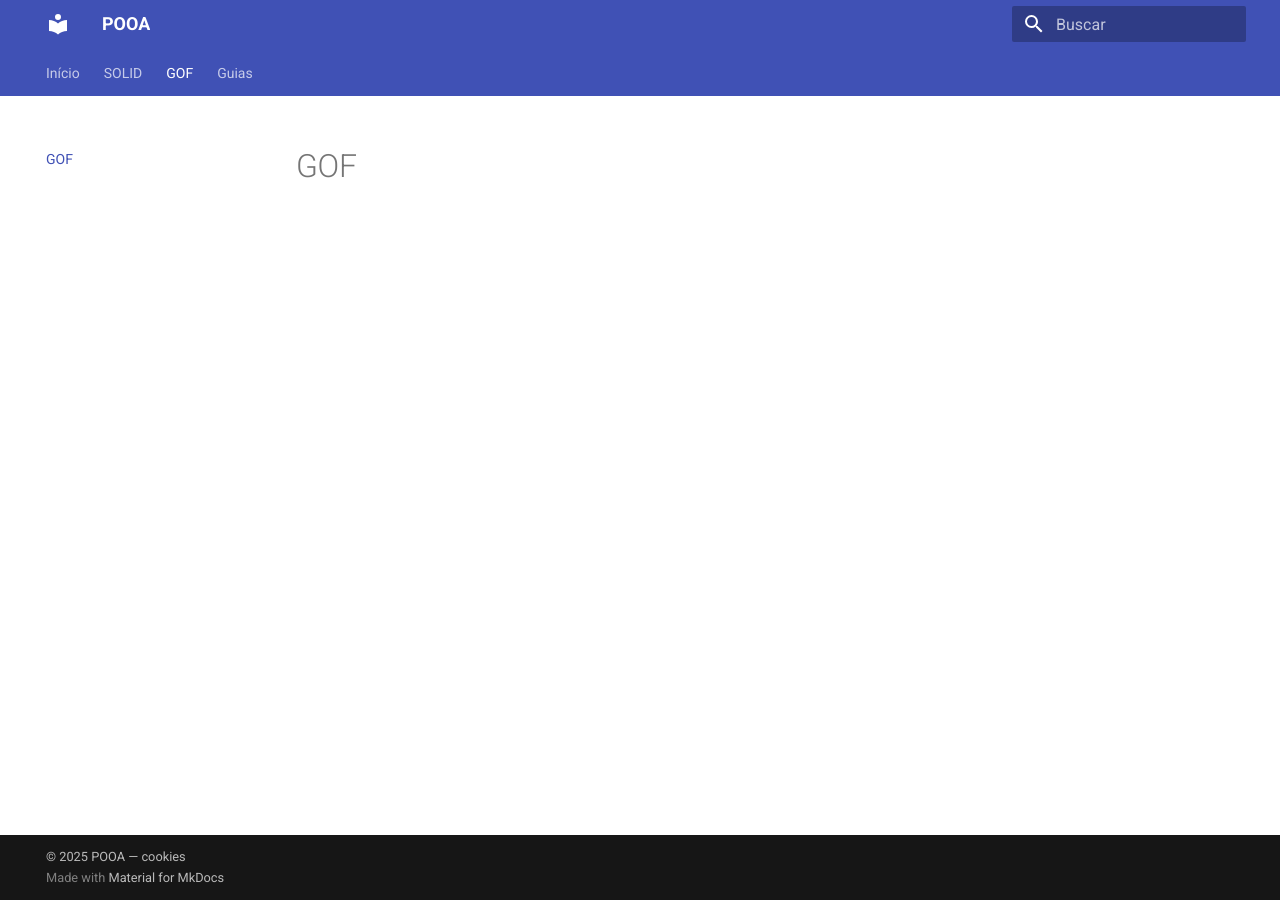
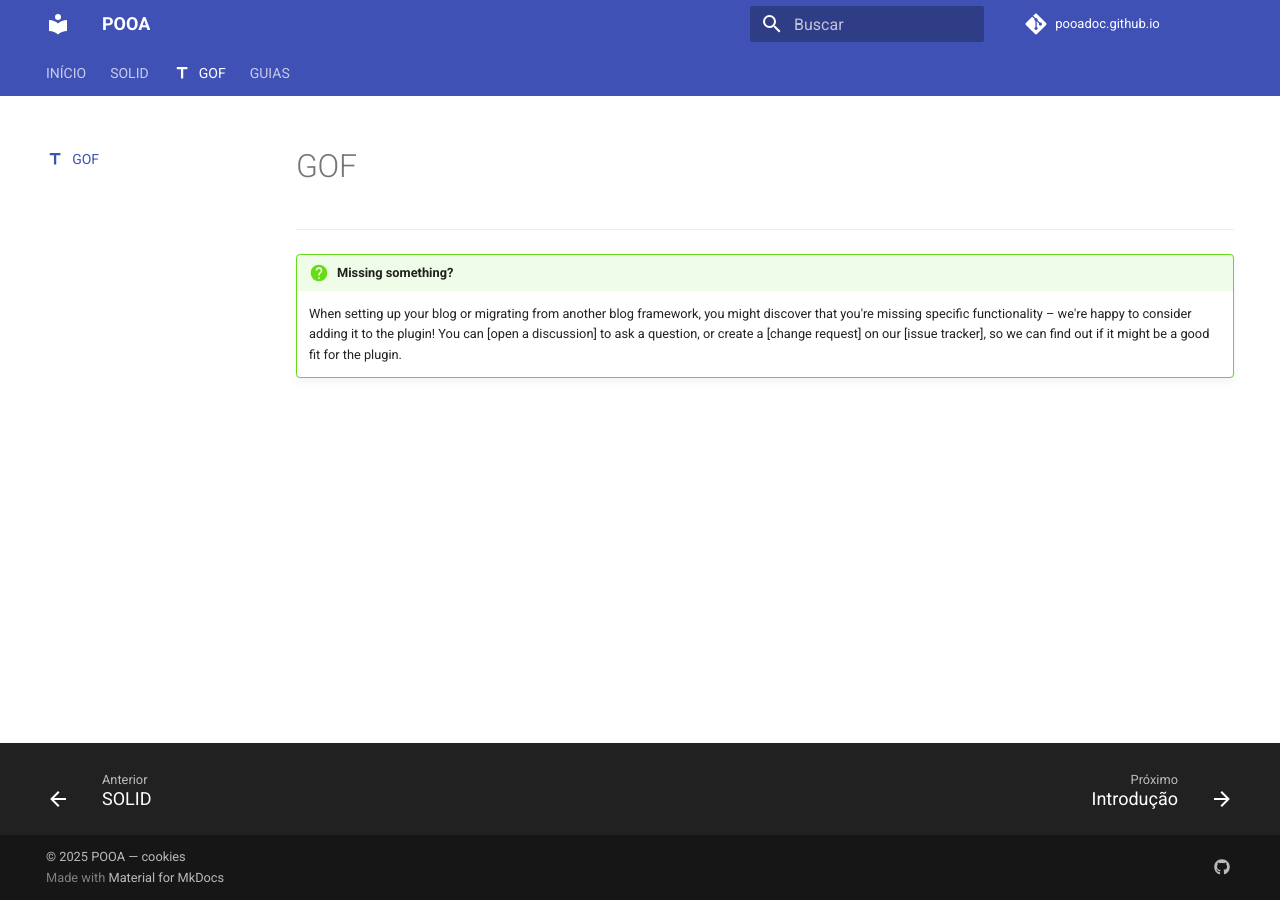
Before and after one commit to pooadoc/pooadoc.github.io, an MkDocs documentation site: the page built from docs/gof/index.md, in a window 1280 px wide. Built offline with MkDocs 1.6.1 and Material for MkDocs 9.7.7, drawn with Linux system fonts in a browser that asks for light colours; plug-ins that fetch from the network failed and are left out; comment, search, counter and statistics services are not loaded.

Commit message:
new pages

```diff
--- a/docs/gof/index.md
+++ b/docs/gof/index.md
@@ -1 +1,17 @@
+---
+title: Built-in typeset plugin
+icon: material/format-title
+---
+
 # GOF
+
+
+---
+
+!!! question "Missing something?"
+
+    When setting up your blog or migrating from another blog framework, you
+    might discover that you're missing specific functionality – we're happy to
+    consider adding it to the plugin! You can [open a discussion] to
+    ask a question, or create a [change request] on our [issue tracker], so we
+    can find out if it might be a good fit for the plugin.
--- a/mkdocs.yml
+++ b/mkdocs.yml
@@ -1,11 +1,15 @@
 site_name: "POOA"
 site_url: "https://pooadoc.github.io/"
+repo_url: https://github.com/pooadoc/pooadoc.github.io
+repo_name: pooadoc.github.io
+edit_uri: edit/main/docs/
 theme:
   name: material
   language: pt-BR
   features:
     - navigation.tabs
     - navigation.sections
+    - navigation.footer
     - navigation.instant
     - toc.integrate
     - search.suggest
@@ -16,8 +20,22 @@ theme:
 plugins:
   - search
   - privacy
+  - social
+  # - optimize
+  #- git-revision-date-localized:
+  #    locale: pt_BR
+  #    fallback_to_build_date: true
+  #- git-authors
+  - minify
+  #- awesome-pages
+  #- mermaid2
+  #- glightbox
 
 extra:
+  social:
+    - icon: fontawesome/brands/github
+      link: https://github.com/pooadoc/pooadoc.github.io
+      name: GitHub
   consent:
     title: "Consentimento de cookies"
     description: >-
@@ -37,15 +55,20 @@ extra:
         name: "Integração GitHub (estrelas/releases)"
         checked: true
 
+markdown_extensions:
+  - admonition
+  - pymdownx.details
+  - pymdownx.superfences
+
 copyright: >
   © 2025 POOA — <a href="#__consent">cookies</a>
 
 
 nav:
-  - Início: index.md
+  - INÍCIO: index.md
   - SOLID: solid/index.md
   - GOF: gof/index.md
-  - Guias:
+  - GUIAS:
     - Introdução: guias/index.md
     - JAVA JDK: guias/jdk.md
     - Tomcat: guias/tomcat.md
```
